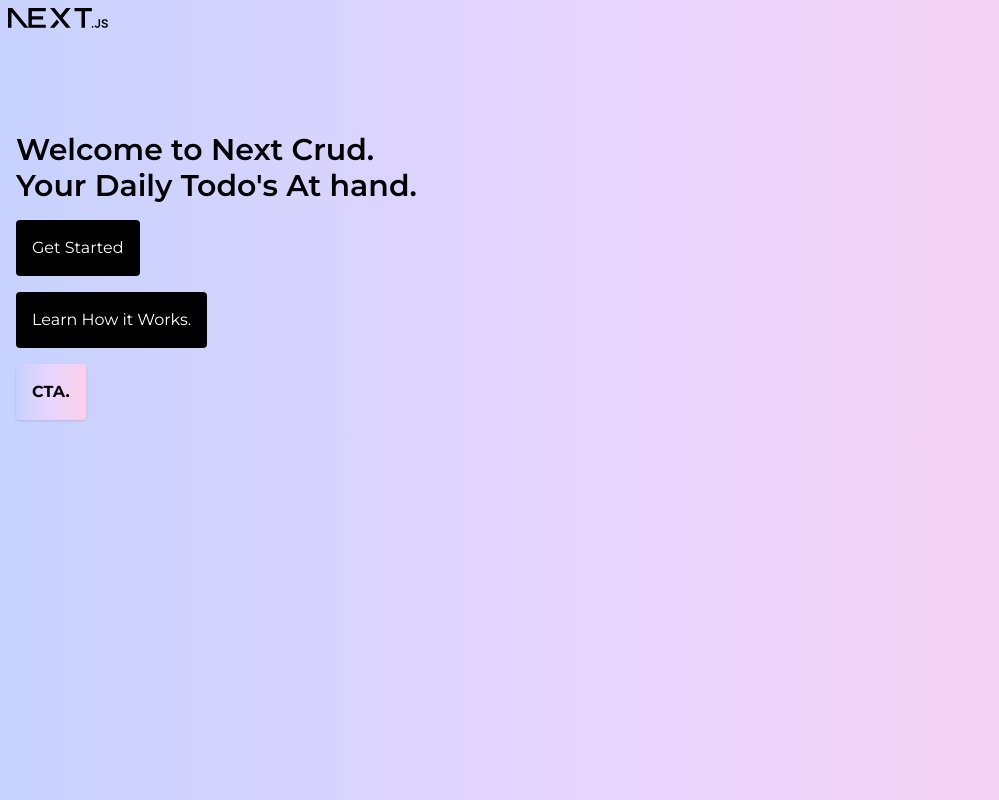
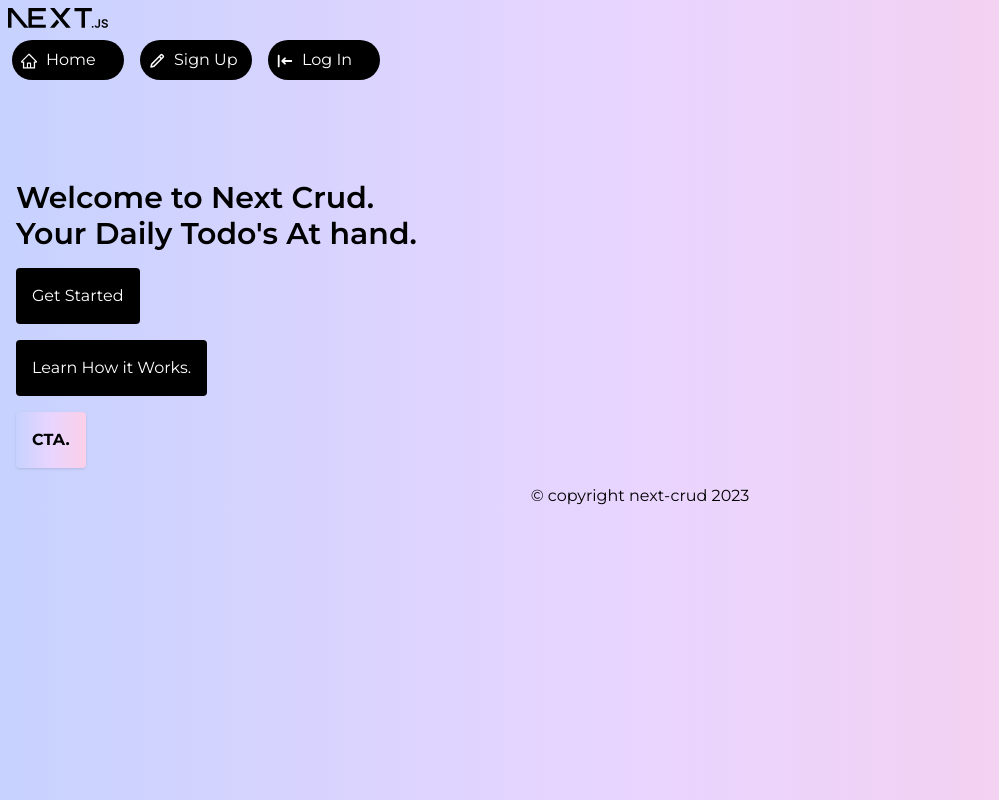
Before and after one commit to StevenMODIMO/next-crud, a Next.js app: page / in a window 1280 px wide. Shown: the whole page, without its empty margins (0-999 px from the left). Built offline with nearby package versions, Linux system fonts and the light colour scheme; no server answers.

Commit message:
Next Crud

```diff
--- a/src/app/components/Navbar.js
+++ b/src/app/components/Navbar.js
@@ -35,7 +35,7 @@ export default function Navbar() {
           </div>
         </section>
         <NavLinks isAuth={isAuth} data={data} show={show} setShow={setShow} />
-        <div className="hidden">
+        <div className="hidden sm:flex">
           {isAuth ? (
             <>
               <div>{data.user.id}</div>
--- a/src/app/page.js
+++ b/src/app/page.js
@@ -8,7 +8,7 @@ export default function Home() {
           Your Daily Todo's At hand.
         </h1>
       </header>
-      <section className="">
+      <section>
         <div className="bg-black text-white rounded m-4 w-fit p-4 text-center">
           Get Started
         </div>
@@ -19,6 +19,9 @@ export default function Home() {
           CTA.
         </div>
       </section>
+      <div className="text-black text-center">
+        &copy; copyright next-crud 2023
+      </div>
     </main>
   );
 }
```
